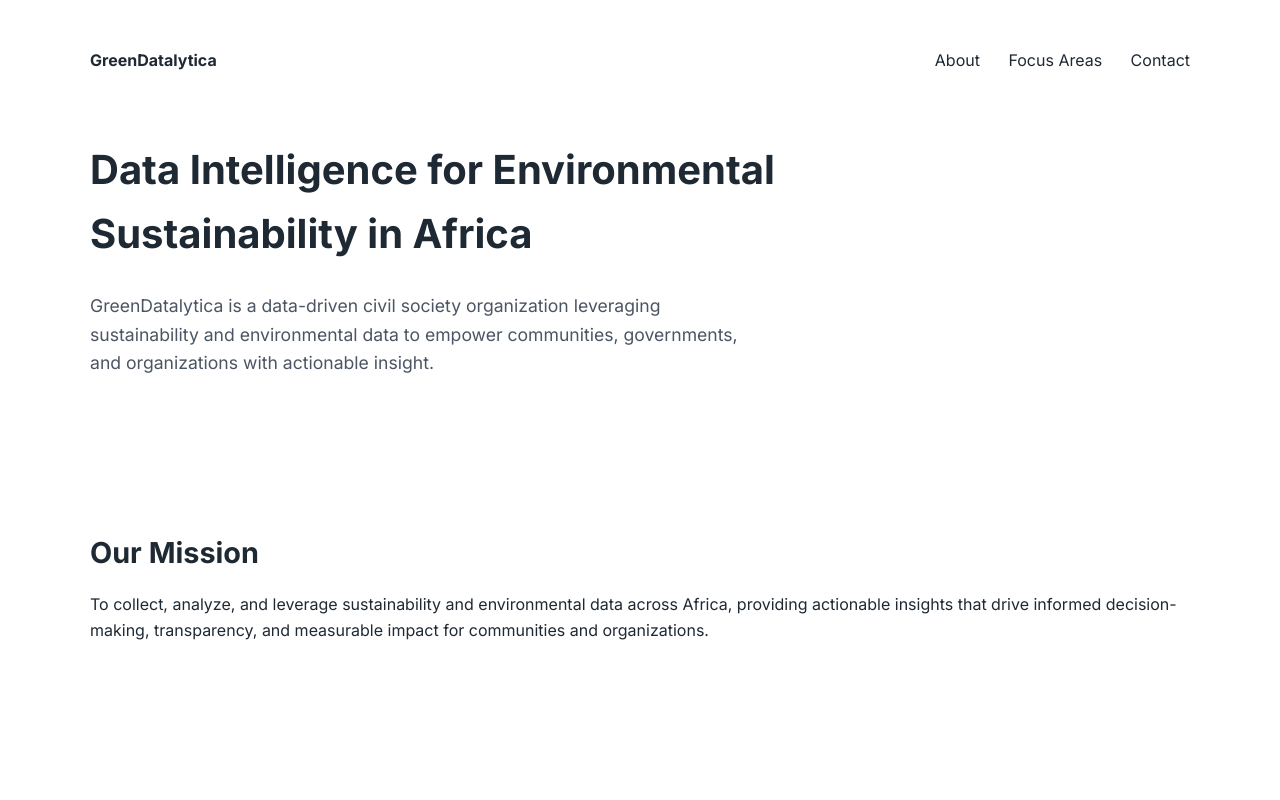
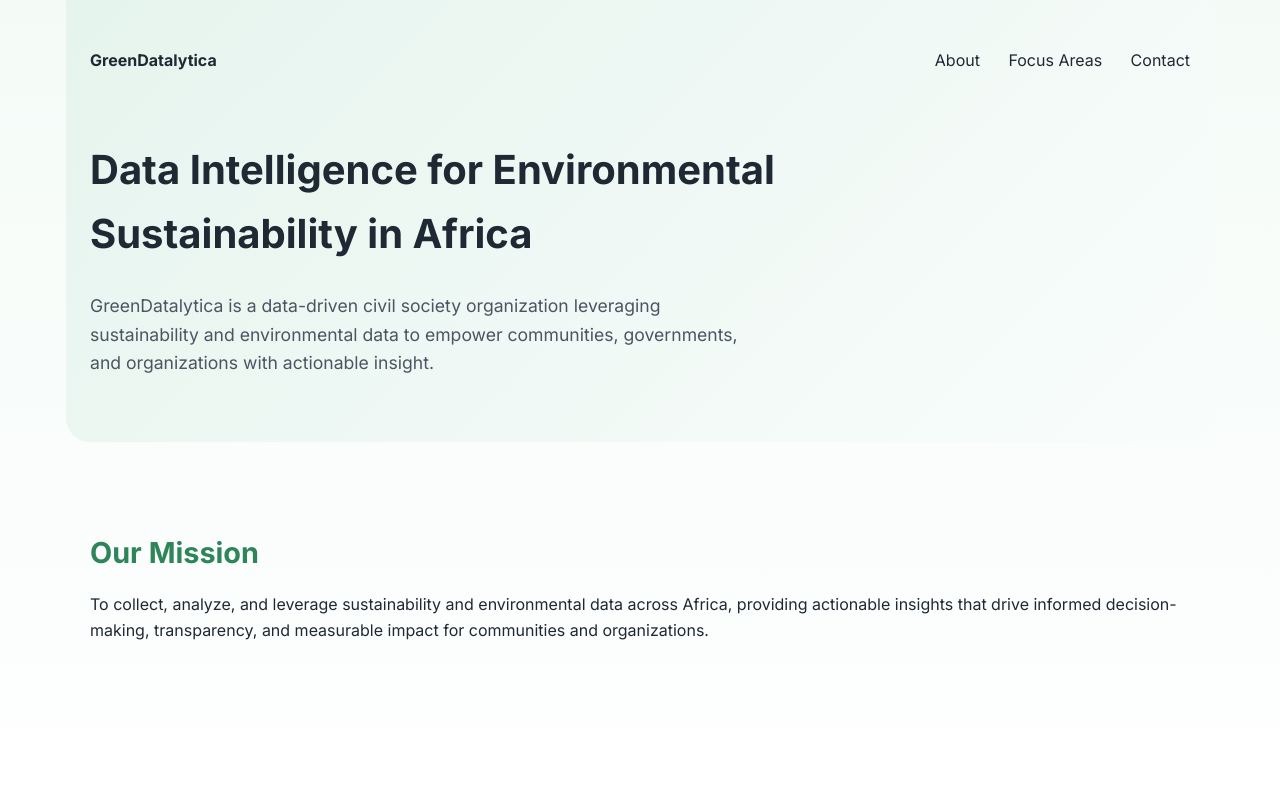
Before and after one commit to JamieJay1/greendatalytica, a plain HTML site: page index.html in a window 1280 px wide. Shown: the top 800 px of the page. Drawn offline with Linux system fonts and the light colour scheme.

Commit message:
updated index.html

```diff
--- a/index.html
+++ b/index.html
@@ -17,12 +17,14 @@
       font-family: 'Inter', sans-serif;
       line-height: 1.6;
       color: #1f2933;
-      background: #ffffff;
+      background: linear-gradient(180deg, #f4fbf7 0%, #ffffff 60%);
     }
     header {
       padding: 3rem 1.5rem;
       max-width: 1100px;
       margin: auto;
+      background: linear-gradient(135deg, #e6f4ee 0%, #f9fdfb 100%);
+      border-radius: 0 0 24px 24px;
     }
     nav {
       display: flex;
@@ -35,6 +37,9 @@
       color: #1f2933;
       margin-left: 1.5rem;
       font-weight: 500;
+    }
+    nav a:hover {
+      color: #2f855a;
     }
     .hero h1 {
       font-size: 2.5rem;
@@ -53,6 +58,7 @@
     h2 {
       font-size: 1.8rem;
       margin-bottom: 1rem;
+      color: #2f855a;
     }
     .grid {
       display: grid;
```
